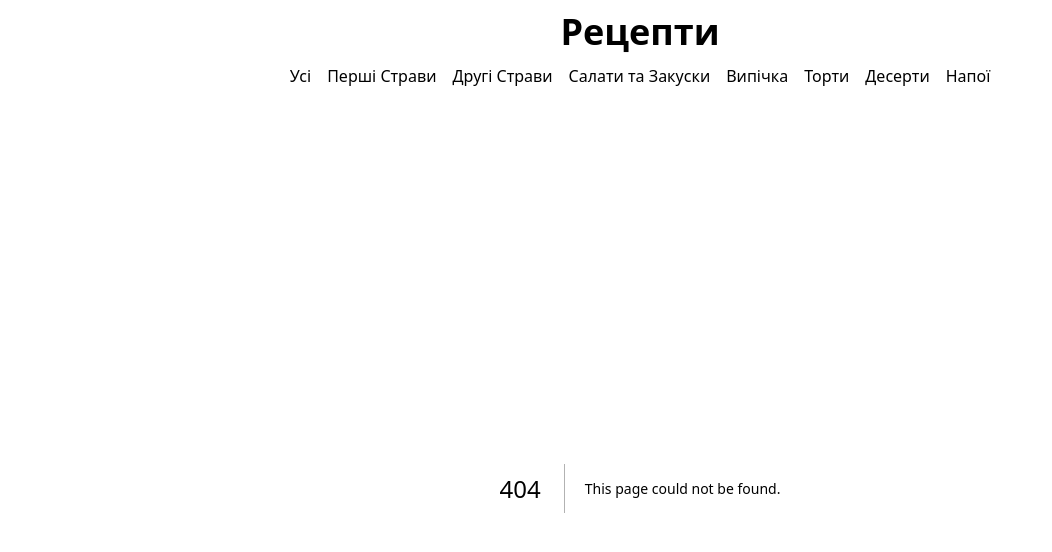
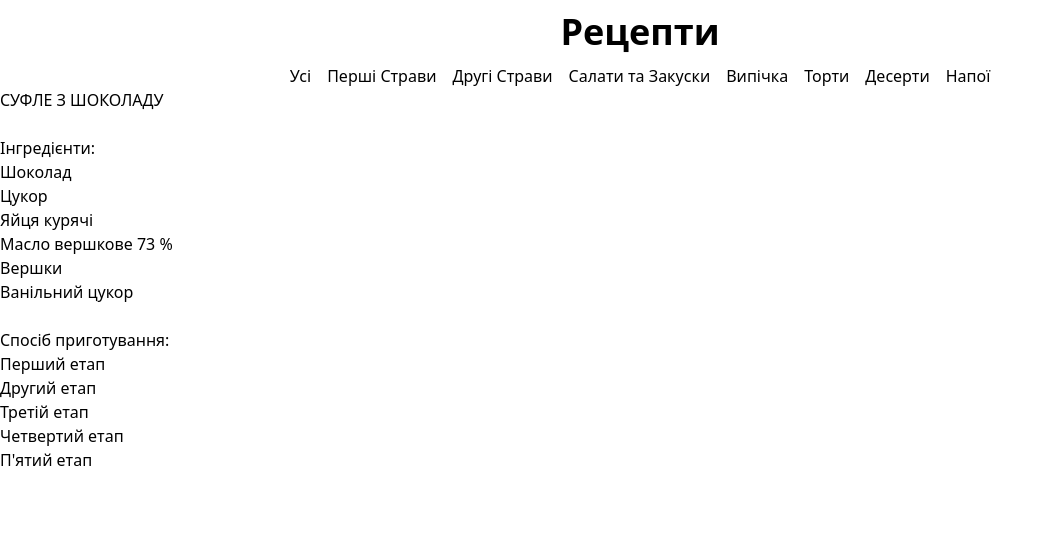
Before and after one commit to DimonKniaziev/next-recipes, a Next.js app: page /drugi-stravy/15 in a window 1280 px wide. Before the commit this address had no page. Shown: the top 552 px of the page, without its empty margins (0-1052 px from the left). Built offline with nearby package versions, Linux system fonts and the light colour scheme.

Commit message:
add-recipe-details-page

```diff
--- /dev/null
+++ b/src/app/[category]/[id]/page.tsx
@@ -0,0 +1,9 @@
+import RecipeDetails from "@/componens/recipe-details"
+
+export default function Page({ params }: { params: { category: string, id: number } }) {
+    return (
+        <div>
+            <RecipeDetails recipeId={Number(params.id)}/>
+        </div>
+    )
+}
--- /dev/null
+++ b/src/componens/recipe-details/index.tsx
@@ -0,0 +1,3 @@
+import RecipeDetails from "./recipe-details";
+
+export default RecipeDetails
--- /dev/null
+++ b/src/componens/recipe-details/recipe-details.tsx
@@ -0,0 +1,37 @@
+"use client"
+
+import React from "react";
+import { useRecipes } from "@/store";
+
+interface IRecipeDetails {
+    recipeId: number;
+}
+
+const RecipeDetails: React.FC<IRecipeDetails> = ({recipeId}) => {
+    const recipes = useRecipes(state => state.recipes);
+
+    const selectedRecipe = recipes.find(item => item.id === recipeId);
+
+    const ingredientsList = selectedRecipe?.ingredients.map(item => {
+        return <li>{item}</li>
+    })
+
+    const instructionsList = selectedRecipe?.instruction.map(item => {
+        return <li>{item}</li>
+    })
+
+    return (
+        <div className="tour-list">
+            <h1>{selectedRecipe?.label}</h1>
+            <br/>
+            <h2>Інгредієнти:</h2>
+            <ul>{ingredientsList}</ul>
+            <br/>
+            <h2>Спосіб приготування:</h2>
+            <ol>{instructionsList}</ol>
+        </div>
+    )
+
+}
+
+export default RecipeDetails;
```
